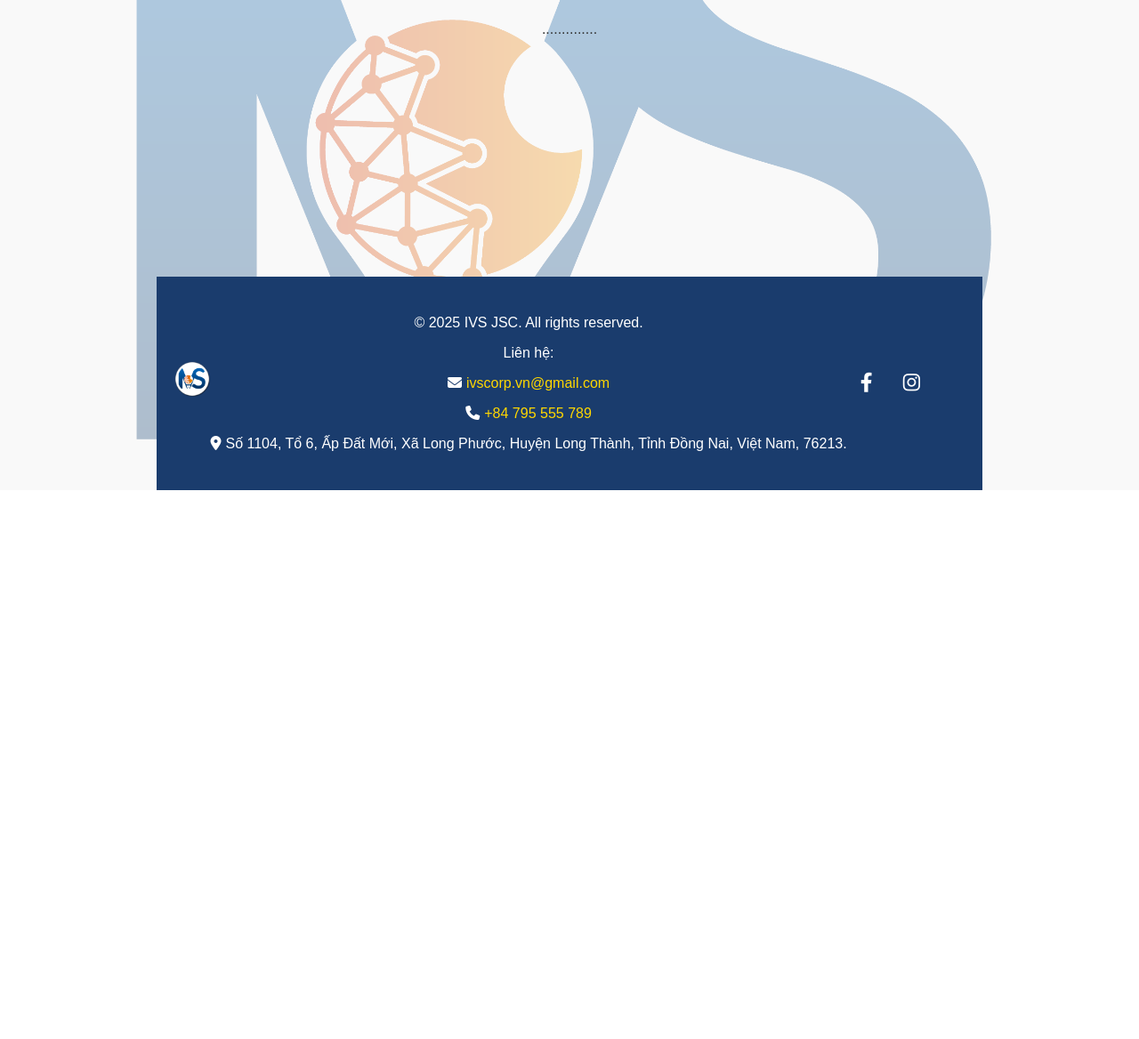
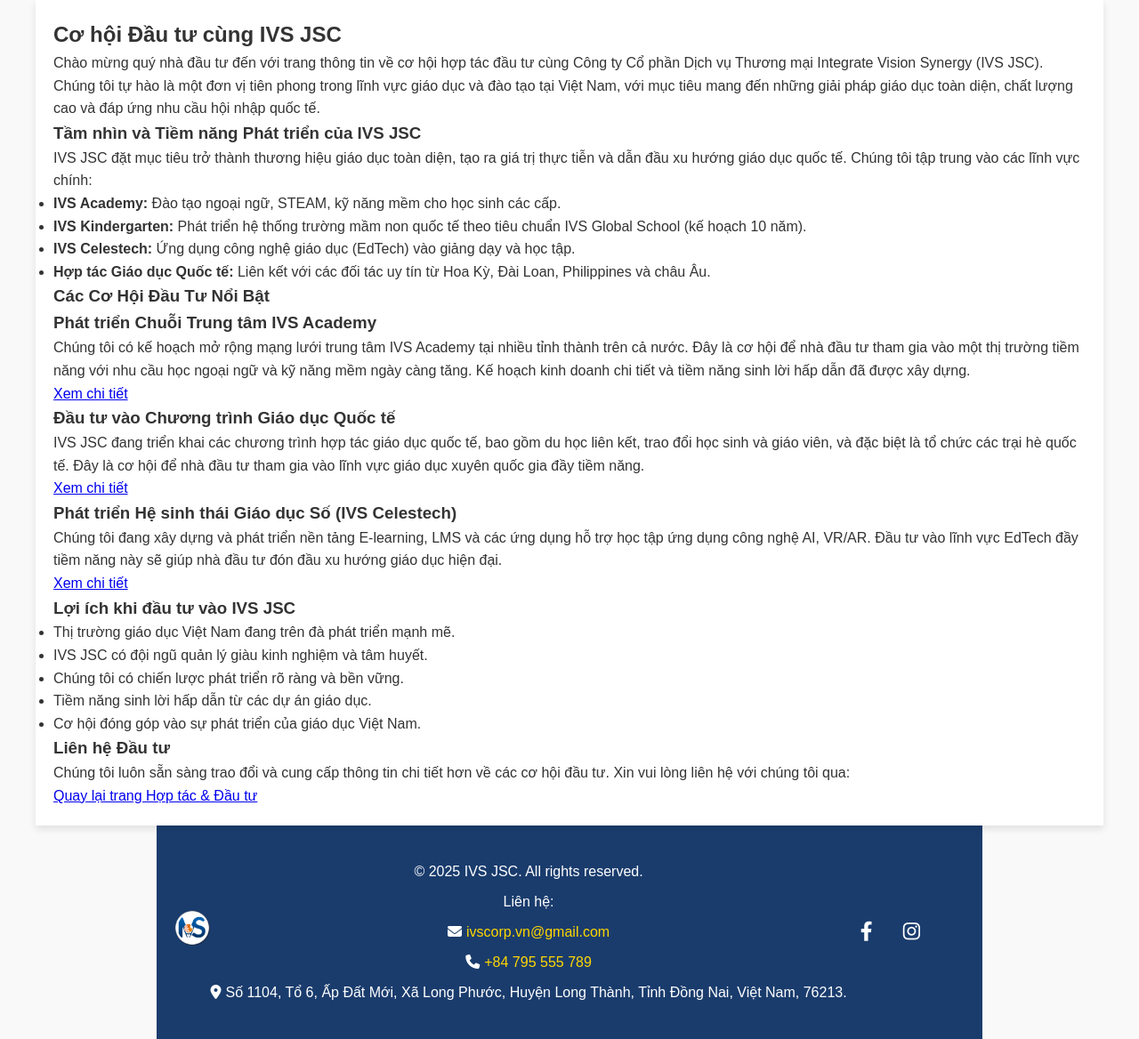
Before and after one commit to ivsjsc/ivsjsc.github.io, a Flask app: template templates/subpages/pages/co-hoi-dau-tu.html in a window 1280 px wide. Shown: the part 249-1417 px from the top of the page at 89% size. Before the commit the page ends 800 px from the top, so only its background shows below. Run offline with Flask 3, Linux system fonts and the light colour scheme; the template is opened without the code that fills it, so the values that code supplies are empty.

Commit message:
Update co-hoi-dau-tu.html

```diff
--- a/templates/subpages/pages/co-hoi-dau-tu.html
+++ b/templates/subpages/pages/co-hoi-dau-tu.html
@@ -18,12 +18,53 @@
   <!-- Nơi để chèn header -->
   <div id="header"></div>
 
-  <!-- Main -->
-      <main>
-  <!--    -->
-..............
+    <div class="container">
+        <h2>Cơ hội Đầu tư cùng IVS JSC</h2>
+        <p>Chào mừng quý nhà đầu tư đến với trang thông tin về cơ hội hợp tác đầu tư cùng Công ty Cổ phần Dịch vụ Thương mại Integrate Vision Synergy (IVS JSC). Chúng tôi tự hào là một đơn vị tiên phong trong lĩnh vực giáo dục và đào tạo tại Việt Nam, với mục tiêu mang đến những giải pháp giáo dục toàn diện, chất lượng cao và đáp ứng nhu cầu hội nhập quốc tế.</p>
 
-      </main>
+        <h3>Tầm nhìn và Tiềm năng Phát triển của IVS JSC</h3>
+        <p>IVS JSC đặt mục tiêu trở thành thương hiệu giáo dục toàn diện, tạo ra giá trị thực tiễn và dẫn đầu xu hướng giáo dục quốc tế. Chúng tôi tập trung vào các lĩnh vực chính:</p>
+        <ul>
+            <li><strong>IVS Academy:</strong> Đào tạo ngoại ngữ, STEAM, kỹ năng mềm cho học sinh các cấp.</li>
+            <li><strong>IVS Kindergarten:</strong> Phát triển hệ thống trường mầm non quốc tế theo tiêu chuẩn IVS Global School (kế hoạch 10 năm).</li>
+            <li><strong>IVS Celestech:</strong> Ứng dụng công nghệ giáo dục (EdTech) vào giảng dạy và học tập.</li>
+            <li><strong>Hợp tác Giáo dục Quốc tế:</strong> Liên kết với các đối tác uy tín từ Hoa Kỳ, Đài Loan, Philippines và châu Âu.</li>
+        </ul>
+
+        <h3>Các Cơ Hội Đầu Tư Nổi Bật</h3>
+
+        <div class="investment-opportunity">
+            <h3>Phát triển Chuỗi Trung tâm IVS Academy</h3>
+            <p>Chúng tôi có kế hoạch mở rộng mạng lưới trung tâm IVS Academy tại nhiều tỉnh thành trên cả nước. Đây là cơ hội để nhà đầu tư tham gia vào một thị trường tiềm năng với nhu cầu học ngoại ngữ và kỹ năng mềm ngày càng tăng. Kế hoạch kinh doanh chi tiết và tiềm năng sinh lời hấp dẫn đã được xây dựng.</p>
+            <p><a href="co-hoi-dau-tu.html" class="detail-button">Xem chi tiết</a></p>
+        </div>
+
+        <div class="investment-opportunity">
+            <h3>Đầu tư vào Chương trình Giáo dục Quốc tế</h3>
+            <p>IVS JSC đang triển khai các chương trình hợp tác giáo dục quốc tế, bao gồm du học liên kết, trao đổi học sinh và giáo viên, và đặc biệt là tổ chức các trại hè quốc tế. Đây là cơ hội để nhà đầu tư tham gia vào lĩnh vực giáo dục xuyên quốc gia đầy tiềm năng.</p>
+            <p><a href="summercamp.html" class="detail-button">Xem chi tiết</a></p>
+        </div>
+
+        <div class="investment-opportunity">
+            <h3>Phát triển Hệ sinh thái Giáo dục Số (IVS Celestech)</h3>
+            <p>Chúng tôi đang xây dựng và phát triển nền tảng E-learning, LMS và các ứng dụng hỗ trợ học tập ứng dụng công nghệ AI, VR/AR. Đầu tư vào lĩnh vực EdTech đầy tiềm năng này sẽ giúp nhà đầu tư đón đầu xu hướng giáo dục hiện đại.</p>
+            <p><a href="nmt-vcard.html" class="detail-button">Xem chi tiết</a></p>
+        </div>
+
+        <h3>Lợi ích khi đầu tư vào IVS JSC</h3>
+        <ul>
+            <li>Thị trường giáo dục Việt Nam đang trên đà phát triển mạnh mẽ.</li>
+            <li>IVS JSC có đội ngũ quản lý giàu kinh nghiệm và tâm huyết.</li>
+            <li>Chúng tôi có chiến lược phát triển rõ ràng và bền vững.</li>
+            <li>Tiềm năng sinh lời hấp dẫn từ các dự án giáo dục.</li>
+            <li>Cơ hội đóng góp vào sự phát triển của giáo dục Việt Nam.</li>
+        </ul>
+
+        <h3>Liên hệ Đầu tư</h3>
+        <p>Chúng tôi luôn sẵn sàng trao đổi và cung cấp thông tin chi tiết hơn về các cơ hội đầu tư. Xin vui lòng liên hệ với chúng tôi qua:</p>
+
+        <a href="/hop-tac-dau-tu.html" class="back-button">Quay lại trang Hợp tác & Đầu tư</a>
+    </div>
 
     <!-- Nơi để chèn footer -->
     <div id="footer"></div>
```
